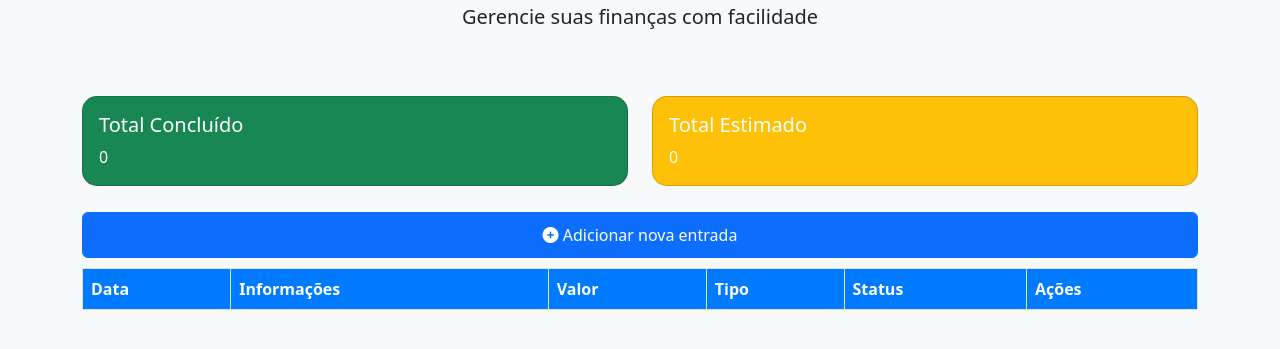
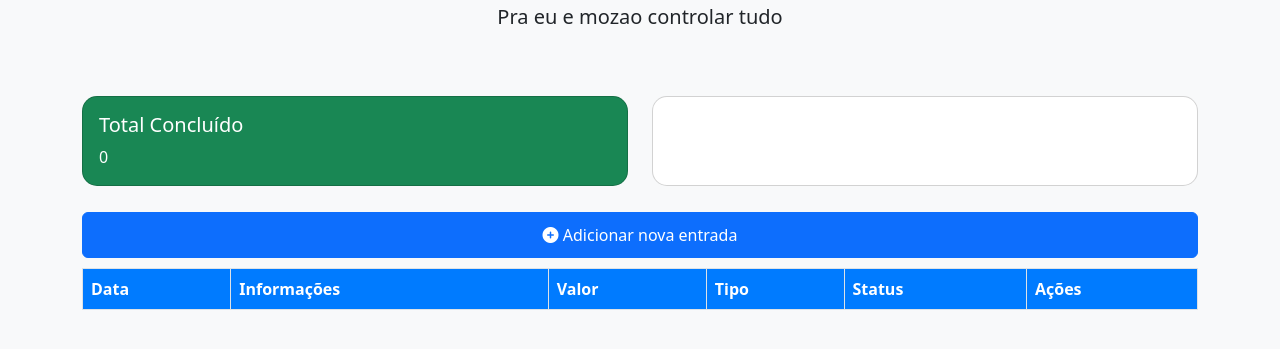
Before and after one commit to ebagabee/Gajoy-Finance, a plain HTML site: page finance.html in a window 1280 px wide. Shown: the part 121-470 px from the top of the page. Drawn offline with nearby package versions, Linux system fonts and the light colour scheme; no server answers.

Commit message:
Deixando mais nitido

```diff
--- a/finance.html
+++ b/finance.html
@@ -32,7 +32,7 @@
         <div class="row">
             <div class="col-md-12 text-center mb-5">
                 <h1 class="display-4">Gajoy Finance</h1>
-                <p class="lead">Gerencie suas finanças com facilidade</p>
+                <p class="lead">Pra eu e mozao controlar tudo</p>
             </div>
         </div>
 
@@ -46,7 +46,7 @@
                 </div>
             </div>
             <div class="col-md-6">
-                <div class="card text-white bg-warning mb-3">
+                <div class="card text-white .bg-dark mb-3">
                     <div class="card-body">
                         <h5 class="card-title">Total Estimado</h5>
                         <p class="card-text" id="estimatedValue">0</p>
```
